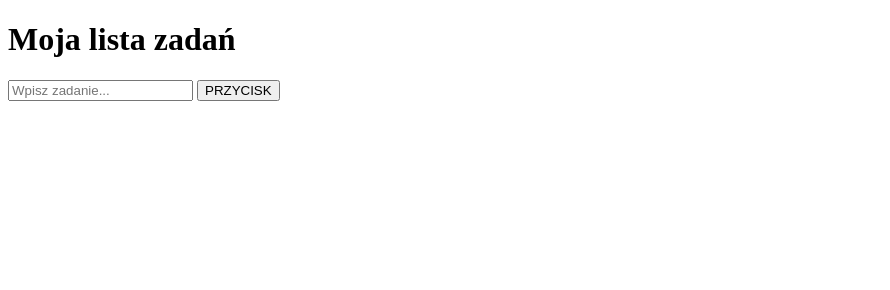
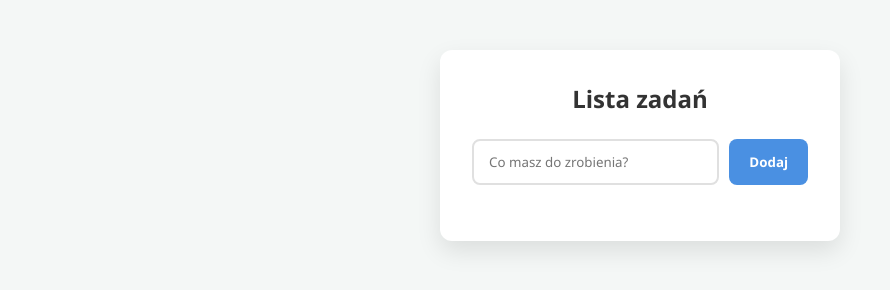
Before and after one commit to Drolu12/nisp_06_todo, a plain HTML site: page index.html in a window 1280 px wide. Shown: the whole page, without its empty margins (0-890 px from the left). Drawn offline with Linux system fonts and the light colour scheme.

```diff
--- a/index.html
+++ b/index.html
@@ -1,15 +1,23 @@
 <!DOCTYPE html>
-<html lang="en">
+<html lang="pl">
 <head>
-    <meta charset="UTF-8">
-    <meta name="viewport" content="width=device-width, initial-scale=1.0">
+    <link rel="stylesheet" href="style.css">
     <title>TODO App</title>
 </head>
 <body>
-    <h1>Moja lista zadań</h1>
 
-    <input type="text" id="task-input" placeholder="Wpisz zadanie...">
-    <button id="add-task-btn">PRZYCISK</button>
-    <ul id="task-list"></ul>
+    <div class="todo-container">
+        <h1>Lista zadań</h1>
+
+        <div class="input-group">
+            <input type="text" id="task-input" placeholder="Co masz do zrobienia?">
+            <button id="add-task-btn">Dodaj</button>
+        </div>
+
+        <ul id="task-list">
+            </ul>
+    </div>
+
+    <script src="app.js"></script>
 </body>
 </html>
--- a/style.css
+++ b/style.css
@@ -0,0 +1,90 @@
+
+* {
+    box-sizing: border-box;
+    margin: 0;
+    padding: 0;
+    font-family: 'Segoe UI', Tahoma, Geneva, Verdana, sans-serif;
+}
+
+body {
+    background-color: #f4f7f6;
+    display: flex;
+    justify-content: center;
+    align-items: flex-start;
+    min-height: 100vh;
+    padding-top: 50px;
+}
+
+
+.todo-container {
+    background: #fff;
+    width: 100%;
+    max-width: 400px;
+    padding: 2rem;
+    border-radius: 12px;
+    box-shadow: 0 10px 25px rgba(0,0,0,0.1);
+}
+
+h1 {
+    color: #333;
+    margin-bottom: 1.5rem;
+    font-size: 1.5rem;
+    text-align: center;
+}
+
+
+.input-group {
+    display: flex;
+    gap: 10px;
+    margin-bottom: 1.5rem;
+}
+
+input[type="text"] {
+    flex: 1;
+    padding: 12px 15px;
+    border: 2px solid #e0e0e0;
+    border-radius: 8px;
+    outline: none;
+    transition: border-color 0.3s;
+}
+
+input[type="text"]:focus {
+    border-color: #4a90e2;
+}
+
+button {
+    padding: 12px 20px;
+    background-color: #4a90e2;
+    color: white;
+    border: none;
+    border-radius: 8px;
+    cursor: pointer;
+    font-weight: 600;
+    transition: background 0.3s;
+}
+
+button:hover {
+    background-color: #357abd;
+}
+
+
+#task-list {
+    list-style: none;
+}
+
+#task-list li {
+    background: #fafafa;
+    margin-bottom: 8px;
+    padding: 12px 15px;
+    border-radius: 6px;
+    border-left: 4px solid #4a90e2;
+    display: flex;
+    align-items: center;
+    animation: fadeIn 0.3s ease;
+    color: #444;
+}
+
+@keyframes fadeIn {
+    from { opacity: 0; transform: translateY(10px); }
+    to { opacity: 1; transform: translateY(0); }
+}
```
